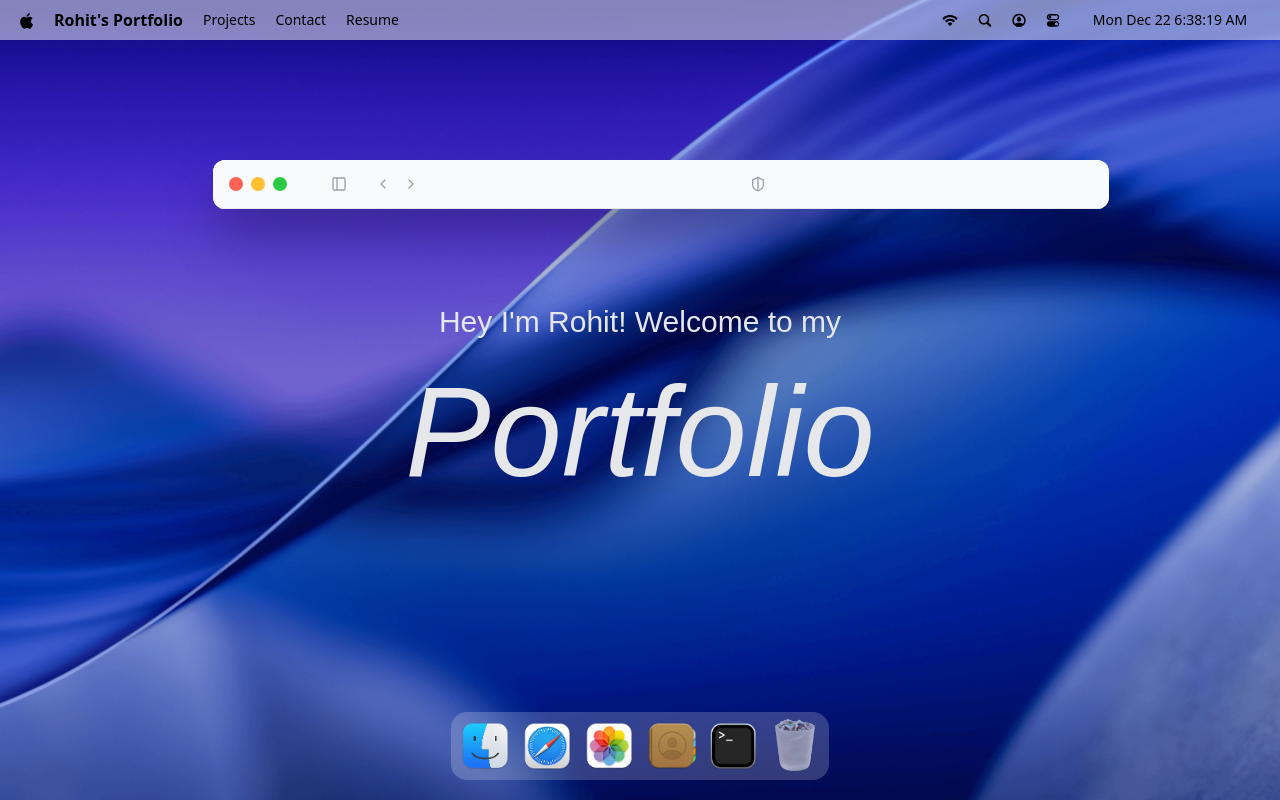
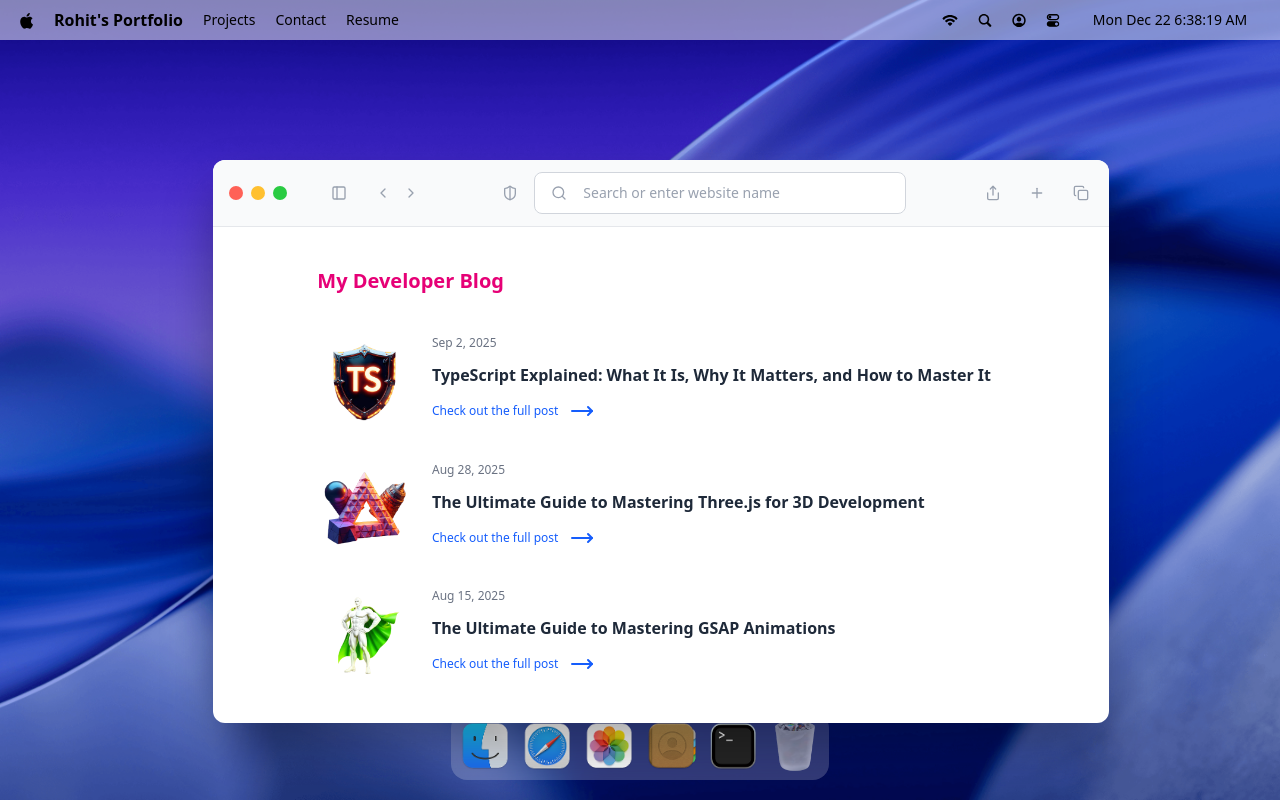
Before and after one commit to RohitS0612/MacOs_Portfolio, a React (Vite) app: page / in a window 1280 px wide. Both pictures are taken after a click on the button 547 px from the left and 746 px from the top of the page. Built offline with nearby package versions, Linux system fonts and the light colour scheme; a web font is replaced by a local one.

Commit message:
ressuem window and safari

```diff
--- a/src/App.jsx
+++ b/src/App.jsx
@@ -4,6 +4,7 @@ import Dock from "./components/Dock.jsx";
 import gsap from "gsap";
 import Terminal from "./windows/Terminal.jsx";
 import Safari from "./windows/Safari.jsx";
+import Resume from "./windows/Resume.jsx";
 
 function App() {
 
@@ -14,6 +15,7 @@ function App() {
             <Dock/>
             <Terminal/>
             <Safari/>
+            <Resume/>
         </main>
     )
 }
--- a/src/components/Navbar.jsx
+++ b/src/components/Navbar.jsx
@@ -1,9 +1,11 @@
 import dayjs from "dayjs";
 import {navIcons, navLinks} from "../constants/index.js";
 import {useEffect, useState} from "react";
+import useWindowStore from "../store/window.js";
 
 const Navbar = () => {
     const [time, setTime] = useState(dayjs());
+    const { openWindow } = useWindowStore();
 
     useEffect(() => {
         const interval = setInterval(() => {
@@ -19,7 +21,7 @@ const Navbar = () => {
                 <p className="font-bold">Rohit's Portfolio</p>
                 <ul>
                     {navLinks.map((item) => (
-                        <li key={item.id}><p>{item.name}</p></li>
+                        <li key={item.id} onClick={() => openWindow(type)}><p>{item.name}</p></li>
                     ))}
                 </ul>
 
--- /dev/null
+++ b/src/windows/Resume.jsx
@@ -0,0 +1,12 @@
+import React from 'react'
+import WindowWrapper from '../hoc/WindowWrapper';
+
+const Resume = () => {
+  return (
+    <div>Resume</div>
+  )
+};
+
+const ResuemWindow = WindowWrapper(Resume, 'resume');
+
+export default ResuemWindow
--- a/src/windows/Safari.jsx
+++ b/src/windows/Safari.jsx
@@ -1,7 +1,8 @@
 import React from 'react'
 import WindowControls from '../components/WindowControls'
 import WindowWrapper from '../hoc/WindowWrapper';
-import { ChevronLeft, ChevronRight, PanelLeft, ShieldHalf } from 'lucide-react';
+import { ChevronLeft, ChevronRight, Copy, PanelLeft, Search, Share, ShieldHalf, Plus, MoveRight } from 'lucide-react';
+import { blogPosts } from '../constants';
 
 const Safari = () => {
     return (
@@ -17,8 +18,36 @@ const Safari = () => {
                 <div className='flex-1 flex-center gap-3'>
                     <ShieldHalf className='icon'/>
 
+                    <div className='search'>
+                        <Search className='icon'/>
+                        <input type='text' placeholder='Search or enter website name' className='flex-1'/>
+                    </div>
                 </div>
-                <div></div>
+                <div className='flex items-center gap-5'>
+                    <Share className='icon'/>
+                    <Plus className='icon'/>
+                    <Copy className='icon'/>
+                </div>
+            </div>
+            <div className='blog'>
+                <h2>My Developer Blog</h2>
+
+                <div className='space-y-8'>
+                    {blogPosts.map(({ id, image, title, date, link}) => (
+                        <div key={id} className='blog-post'>
+                            <div className='col-span-2'>
+                                <img src={image} alt={title}/>
+                            </div>
+                            <div className='content'>
+                                <p>{date}</p>
+                                <h3>{title}</h3>
+                                <a href={link} target='_blank' rel='noopener norefer'>
+                                    Check out the full post <MoveRight className='icon-hover'/>
+                                </a>
+                            </div>
+                        </div>
+                    ))}
+                </div>
             </div>
         </>
     )
```
